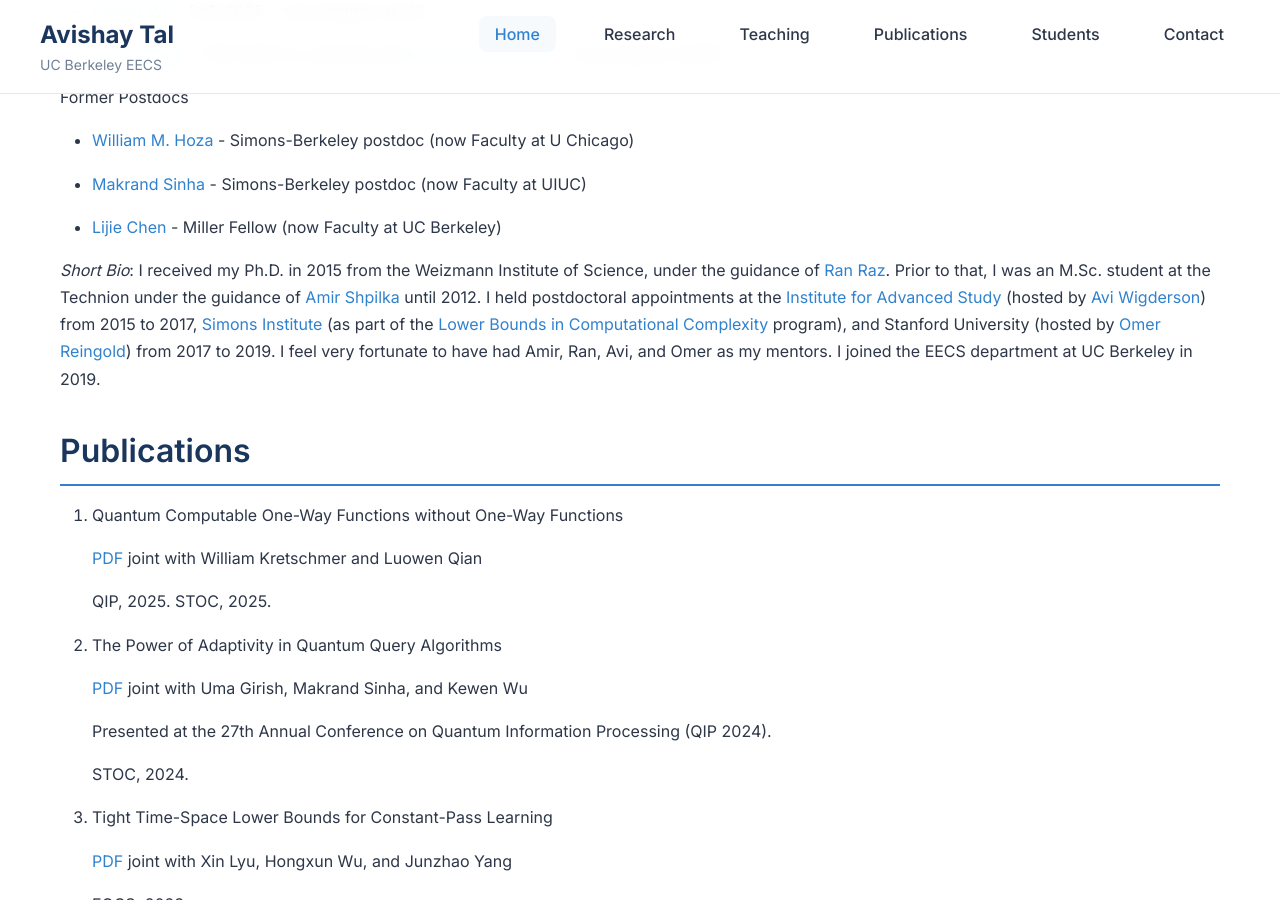
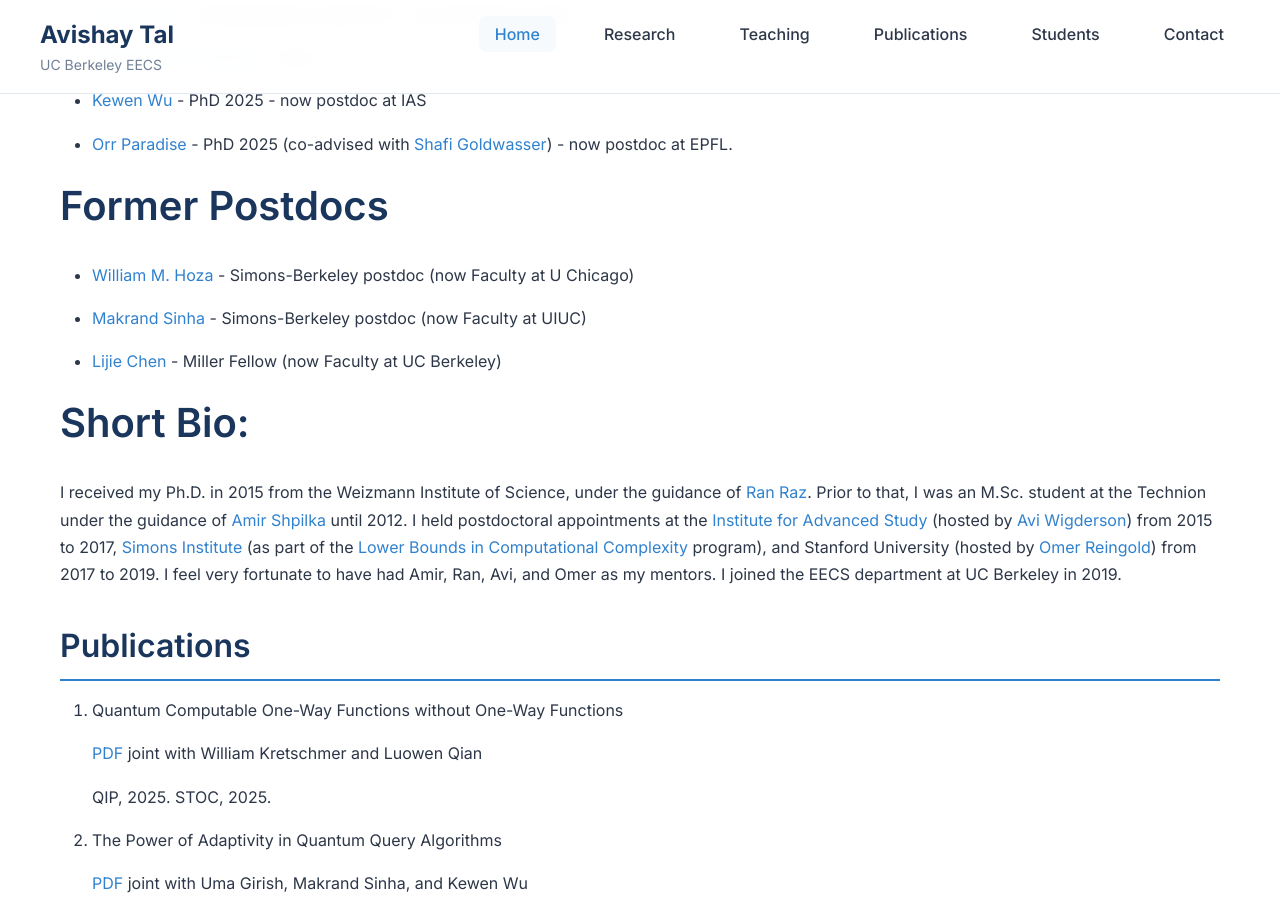
Before and after one commit to avishaytal/website, a Jekyll site: the page built from index.md, in a window 1280 px wide and 900 px high, scrolled down 2661 px. Built offline with Jekyll 4.4.1, drawn with Linux system fonts in a browser that asks for light colours; our own code applies the rules of GitHub Pages for plain Markdown files.

```diff
--- a/index.md
+++ b/index.md
@@ -81,7 +81,7 @@ CS 172 - [Computability and Complexity](/courses/cs172-computability-and-complex
 
 ## Group Information {#students}
 
-Current Ph.D. Students
+# Current Ph.D. Students
 
 - [Zoë Bell](https://sites.google.com/berkeley.edu/zoebell/) (co-advised with [Shafi Goldwasser](http://people.csail.mit.edu/shafi/))
 
@@ -92,7 +92,7 @@ Current Ph.D. Students
 - [Yichuan Wang](https://wyc908.github.io/) (co-advised with [Lijie Chen](https://chen-lijie.github.io/))
 
 
-Former Students
+# Former Students
 
 - [Michael Whitmeyer](https://mwhitmeyer.github.io/) \- M.Sc. - now PhD @ UW
 
@@ -104,8 +104,7 @@ Former Students
 
 - [Orr Paradise](http://people.eecs.berkeley.edu/~orrp/) \- PhD 2025 (co-advised with [Shafi Goldwasser](http://people.csail.mit.edu/shafi/)) \- now postdoc at EPFL.
 
-
-Former Postdocs
+# Former Postdocs
 
 - [William M. Hoza](https://williamhoza.com/tcs/) \- Simons-Berkeley postdoc (now Faculty at U Chicago)
 
@@ -113,7 +112,9 @@ Former Postdocs
 
 - [Lijie Chen](https://www.mit.edu/~lijieche/) \- Miller Fellow (now Faculty at UC Berkeley)
 
-*Short Bio*: I received my Ph.D. in 2015 from the Weizmann Institute of Science, under the guidance of [Ran Raz](http://www.wisdom.weizmann.ac.il/~ranraz/). Prior to that, I was an M.Sc. student at the Technion under the guidance of [Amir Shpilka](http://www.cs.tau.ac.il/~shpilka/) until 2012. I held postdoctoral appointments at the [Institute for Advanced Study](https://www.ias.edu/) (hosted by [Avi Wigderson](https://www.math.ias.edu/avi/home)) from 2015 to 2017, [Simons Institute](https://simons.berkeley.edu/) (as part of the [Lower Bounds in Computational Complexity](https://simons.berkeley.edu/programs/complexity2018) program), and Stanford University (hosted by [Omer Reingold](http://omereingold.wordpress.com/)) from 2017 to 2019. I feel very fortunate to have had Amir, Ran, Avi, and Omer as my mentors. I joined the EECS department at UC Berkeley in 2019.
+# Short Bio:
+
+I received my Ph.D. in 2015 from the Weizmann Institute of Science, under the guidance of [Ran Raz](http://www.wisdom.weizmann.ac.il/~ranraz/). Prior to that, I was an M.Sc. student at the Technion under the guidance of [Amir Shpilka](http://www.cs.tau.ac.il/~shpilka/) until 2012. I held postdoctoral appointments at the [Institute for Advanced Study](https://www.ias.edu/) (hosted by [Avi Wigderson](https://www.math.ias.edu/avi/home)) from 2015 to 2017, [Simons Institute](https://simons.berkeley.edu/) (as part of the [Lower Bounds in Computational Complexity](https://simons.berkeley.edu/programs/complexity2018) program), and Stanford University (hosted by [Omer Reingold](http://omereingold.wordpress.com/)) from 2017 to 2019. I feel very fortunate to have had Amir, Ran, Avi, and Omer as my mentors. I joined the EECS department at UC Berkeley in 2019.
 
 ## Publications {#publications}
 
```
